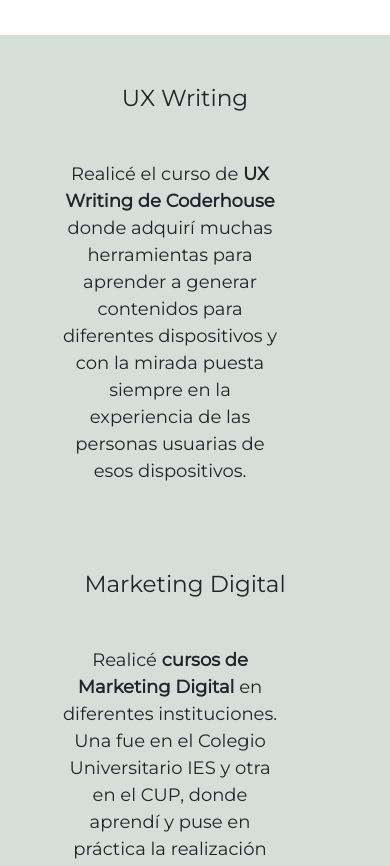
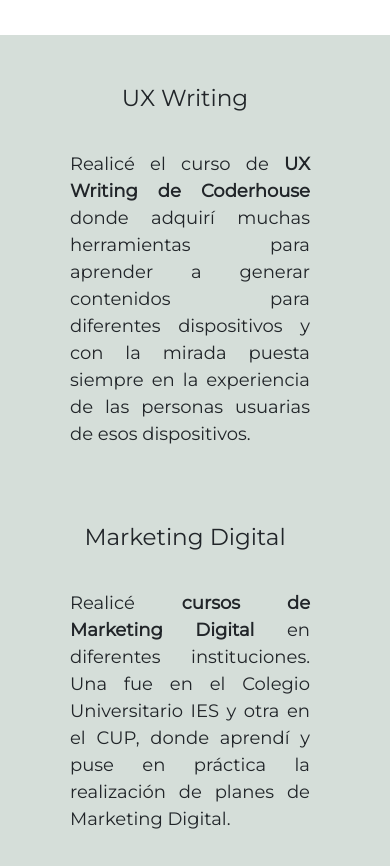
Before and after one commit to maurilirio/pf-mauricio-lirio, a website: page pages/sobremi.html in a window 390 px wide. Shown: the part 2596-3462 px from the top of the page. Drawn offline with nearby package versions, Linux system fonts and the light colour scheme.

Commit message:
modificaciones sobre mi

```diff
--- a/css/main.css
+++ b/css/main.css
@@ -261,7 +261,6 @@ button:hover {
   padding-top: 30px;
 }
 .courses-container .course-description {
-  padding: 20px 100px 20px 100px;
   text-align: justify;
   font-size: large;
 }
@@ -536,10 +535,6 @@ li a:hover {
     display: inline-block;
     padding: 20px 70px 0px 20px;
   }
-  .courses-container .course-description {
-    text-align: center;
-    padding: 40px;
-  }
   .service-title {
     margin-top: 30px;
     margin-left: 0px;
```
